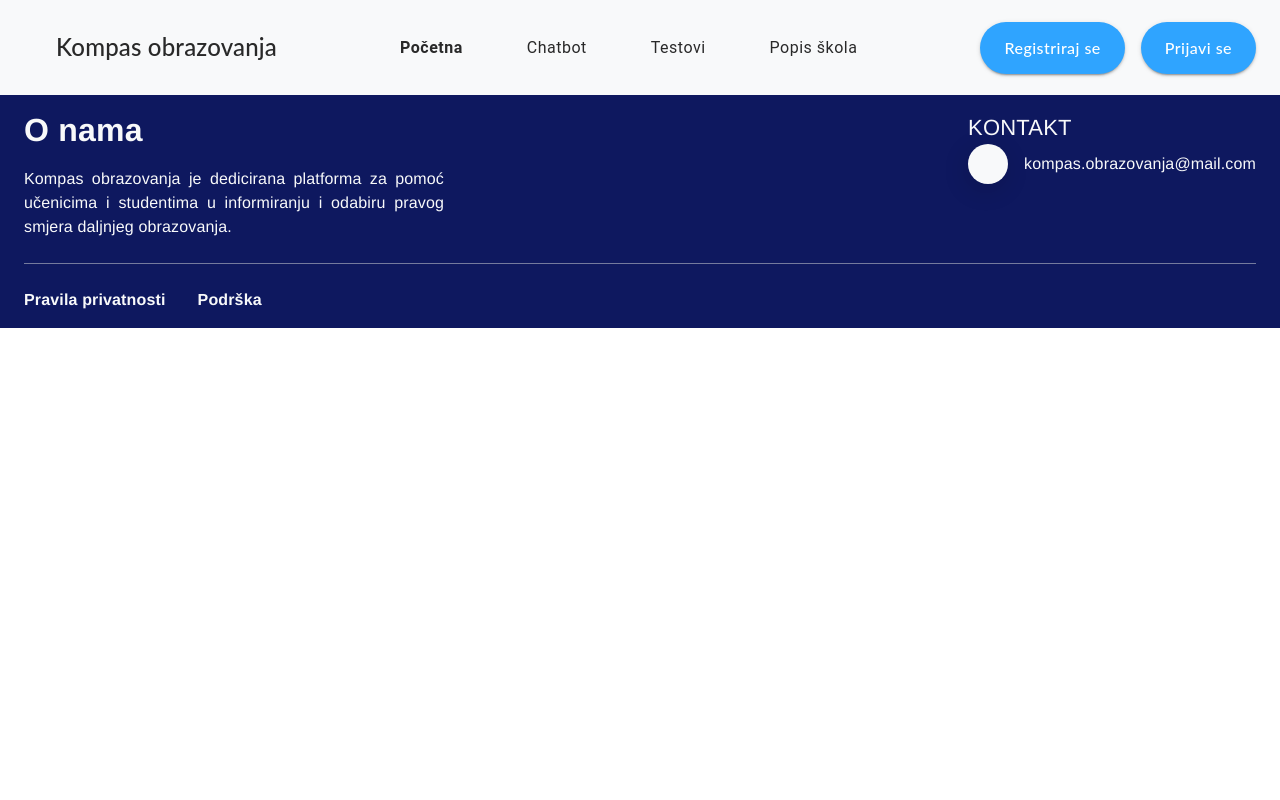
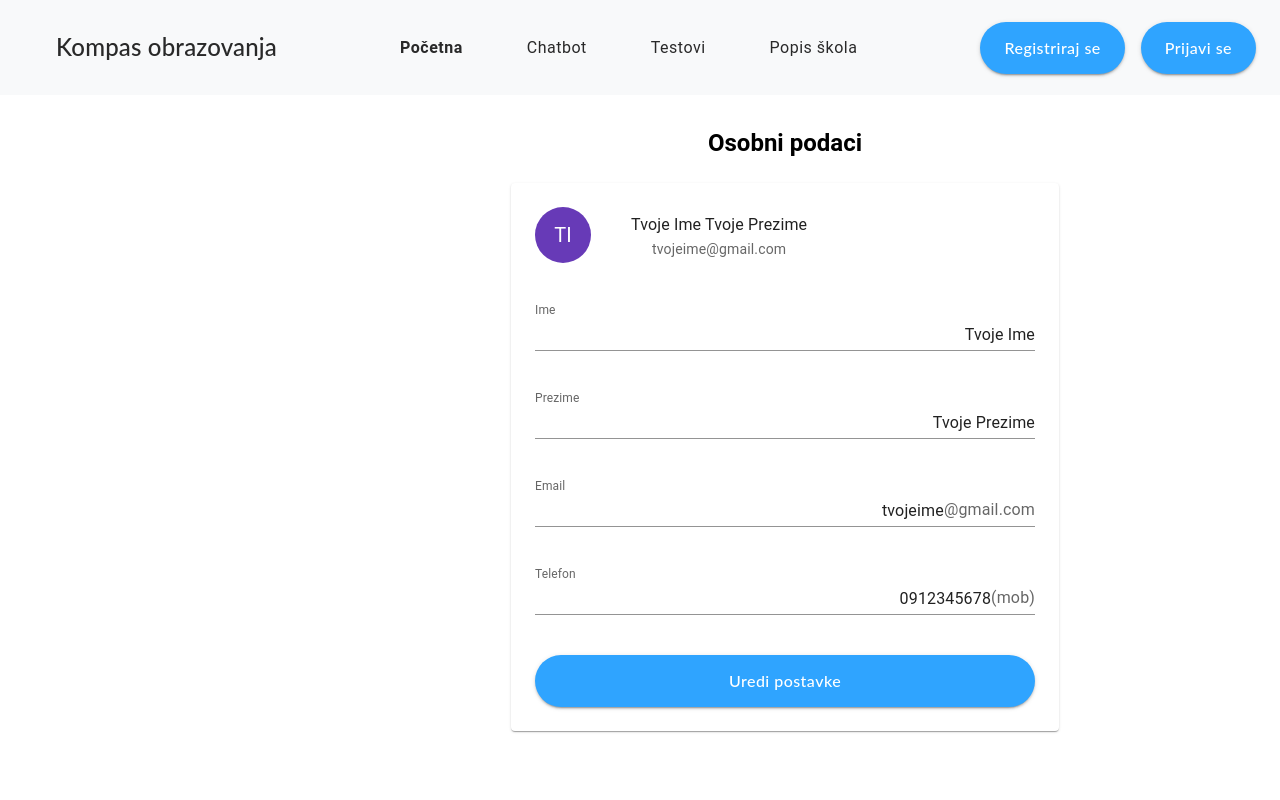
Before and after one commit to JanIvancic/kompas-obrazovanja, a React (Create React App) app in the folder frontend/: page /profile in a window 1280 px wide. Shown: the top 800 px of the page. Built offline with nearby package versions, Linux system fonts and the light colour scheme; some icons are missing.

Commit message:
create profilepage, add route to app.js and created profile edit

```diff
--- a/frontend/src/App.js
+++ b/frontend/src/App.js
@@ -7,6 +7,7 @@ import Header from './components/Header';
 import LandingPage from './components/LandingPage';
 import LoginPage from './components/LoginPage';
 import RegistrationPage from './components/RegistrationPage';
+import ProfilePage from './components/ProfilePage';
 
 function App() {
   return (
@@ -17,6 +18,7 @@ function App() {
           <Route path="/" element={<LandingPage />} />
           <Route path="/login" element={<LoginPage />} />
           <Route path="/register" element={<RegistrationPage />} />
+          <Route path="/profile" element={<ProfilePage />} />
         </Routes>
         <Footer />
       </div>
--- /dev/null
+++ b/frontend/src/components/ProfilePage.jsx
@@ -0,0 +1,202 @@
+import * as React from "react";
+import {
+  Avatar,
+  Box,
+  Button,
+  Card,
+  Stack,
+  TextField,
+  Typography,
+  Divider,
+  Container,
+  InputAdornment,
+  inputBaseClasses
+} from "@mui/material";
+import { deepPurple } from "@mui/material/colors";
+
+export default function ProfilePage() {
+  const [userData, setUserData] = React.useState({
+    ime: "Tvoje Ime",
+    prezime: "Tvoje Prezime",
+    email: "tvojeime",
+    telefon: "0912345678",
+  });
+
+  const handleChange = (e) => {
+    setUserData({ ...userData, [e.target.name]: e.target.value });
+  };
+
+  const handleSave = () => {
+    console.log("Spremljeni podaci:", userData);
+  };
+
+  const buttonStyle = {
+    bgcolor: "#2fa4ff",
+    borderRadius: "30px",
+    textTransform: "none",
+    fontSize: 16,
+    px: 3,
+    py: 1.5,
+    fontFamily: "Lato, sans-serif",
+    fontWeight: 500,
+    "&:hover": {
+      bgcolor: "#1a93ee",
+    },
+  };
+
+  return (
+    <Container maxWidth={false} sx={{ py: 4, px: { xs: 2, md: 4 } }}>
+      <Stack spacing={30} direction="row" justifyContent="center">
+        {/* Lijevi sadržaj */}
+         {/* Lijevi razmak za reklame */}
+         <Box sx={{ width: "50px" }} />
+        <Box sx={{ flex: 1, maxWidth: "calc(50% - 60px)", ml: "40px" }}>
+          <Typography variant="h5" sx={{ mb: 3, fontWeight: 600 }}>Osobni podaci</Typography>
+          <Card sx={{ p: 3, mb: 12 }}>
+            <Stack spacing={5}>
+              <Stack direction="row" spacing={5} alignItems="center">
+                <Avatar sx={{ bgcolor: deepPurple[500], width: 56, height: 56 }}>TI</Avatar>
+                <Box>
+                  <Typography variant="subtitle1">{userData.ime} {userData.prezime}</Typography>
+                  <Typography variant="body2" color="text.secondary">
+                    {userData.email}@gmail.com
+                  </Typography>
+                </Box>
+              </Stack>
+
+              <TextField
+                id="ime-field"
+                label="Ime"
+                name="ime"
+                variant="standard"
+                value={userData.ime}
+                onChange={handleChange}
+                slotProps={{
+                  htmlInput: { sx: { textAlign: 'right' } },
+                  input: {
+                    endAdornment: (
+                      <InputAdornment
+                        position="end"
+                        sx={{
+                          alignSelf: 'flex-end',
+                          margin: 0,
+                          marginBottom: '5px',
+                          opacity: 0,
+                          pointerEvents: 'none',
+                          [`[data-shrink=true] ~ .${inputBaseClasses.root} > &`]: {
+                            opacity: 1,
+                          },
+                        }}
+                      ></InputAdornment>
+                    ),
+                  },
+                }}
+              />
+
+              <TextField
+                id="prezime-field"
+                label="Prezime"
+                name="prezime"
+                variant="standard"
+                value={userData.prezime}
+                onChange={handleChange}
+                slotProps={{
+                  htmlInput: { sx: { textAlign: 'right' } },
+                  input: {
+                    endAdornment: (
+                      <InputAdornment
+                        position="end"
+                        sx={{
+                          alignSelf: 'flex-end',
+                          margin: 0,
+                          marginBottom: '5px',
+                          opacity: 0,
+                          pointerEvents: 'none',
+                          [`[data-shrink=true] ~ .${inputBaseClasses.root} > &`]: {
+                            opacity: 1,
+                          },
+                        }}
+                      ></InputAdornment>
+                    ),
+                  },
+                }}
+              />
+
+              <TextField
+                id="email-field"
+                label="Email"
+                name="email"
+                variant="standard"
+                value={userData.email}
+                onChange={handleChange}
+                slotProps={{
+                  htmlInput: {
+                    sx: { textAlign: 'right' },
+                  },
+                  input: {
+                    endAdornment: (
+                      <InputAdornment
+                        position="end"
+                        sx={{
+                          alignSelf: 'flex-end',
+                          margin: 0,
+                          marginBottom: '5px',
+                          opacity: 0,
+                          pointerEvents: 'none',
+                          [`[data-shrink=true] ~ .${inputBaseClasses.root} > &`]: {
+                            opacity: 1,
+                          },
+                        }}
+                      >
+                        @gmail.com
+                      </InputAdornment>
+                    ),
+                  },
+                }}
+              />
+
+              <TextField
+                id="telefon-field"
+                label="Telefon"
+                name="telefon"
+                variant="standard"
+                value={userData.telefon}
+                onChange={handleChange}
+                slotProps={{
+                  htmlInput: {
+                    sx: { textAlign: 'right' },
+                  },
+                  input: {
+                    endAdornment: (
+                      <InputAdornment
+                        position="end"
+                        sx={{
+                          alignSelf: 'flex-end',
+                          margin: 0,
+                          marginBottom: '5px',
+                          opacity: 0,
+                          pointerEvents: 'none',
+                          [`[data-shrink=true] ~ .${inputBaseClasses.root} > &`]: {
+                            opacity: 1,
+                          },
+                        }}
+                      >
+                        (mob)
+                      </InputAdornment>
+                    ),
+                  },
+                }}
+              />
+
+              <Button variant="contained" onClick={handleSave} sx={buttonStyle}>
+                Uredi postavke
+              </Button>
+            </Stack>
+          </Card>
+        </Box>
+
+
+      </Stack>
+    </Container>
+  );
+}
```
